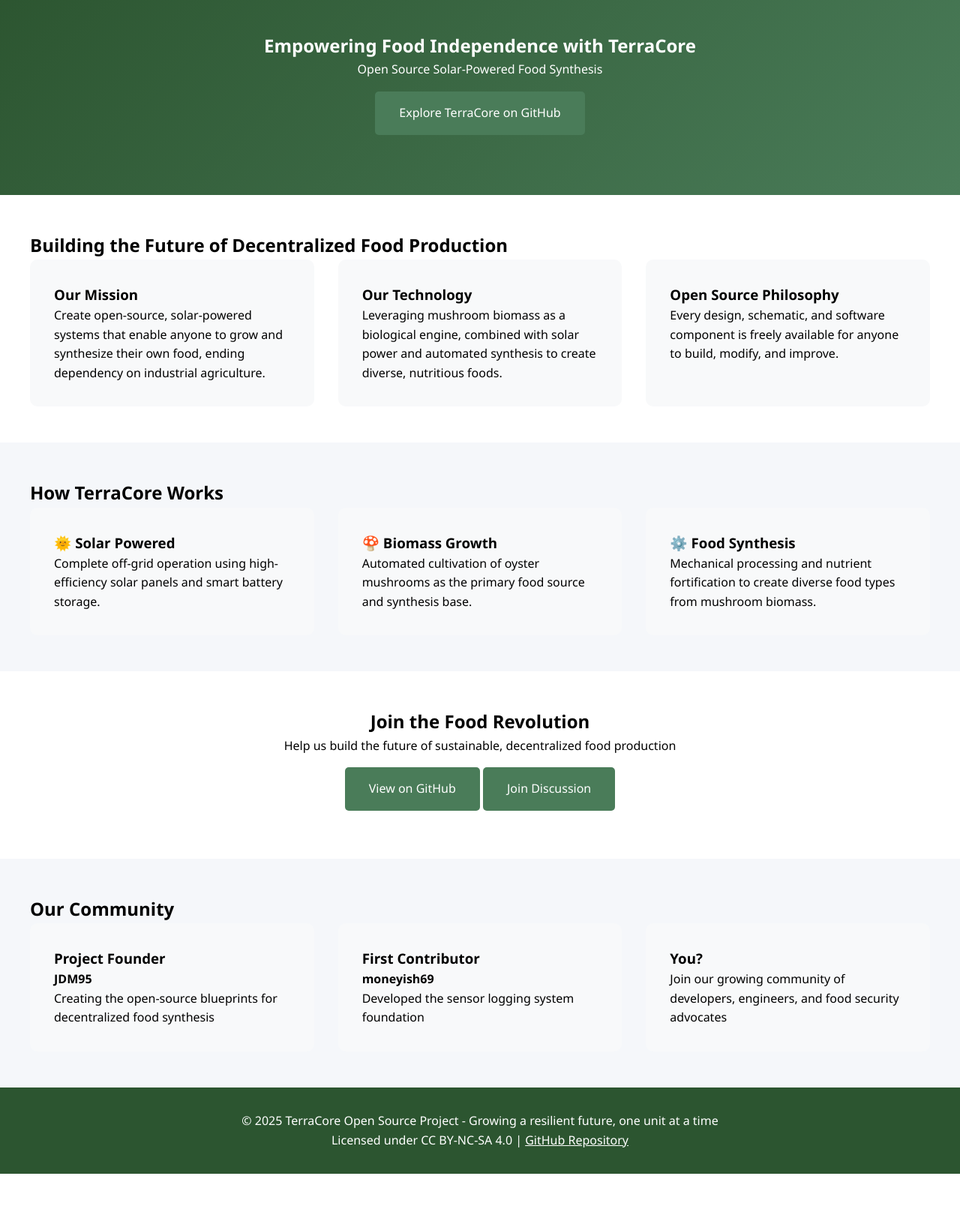
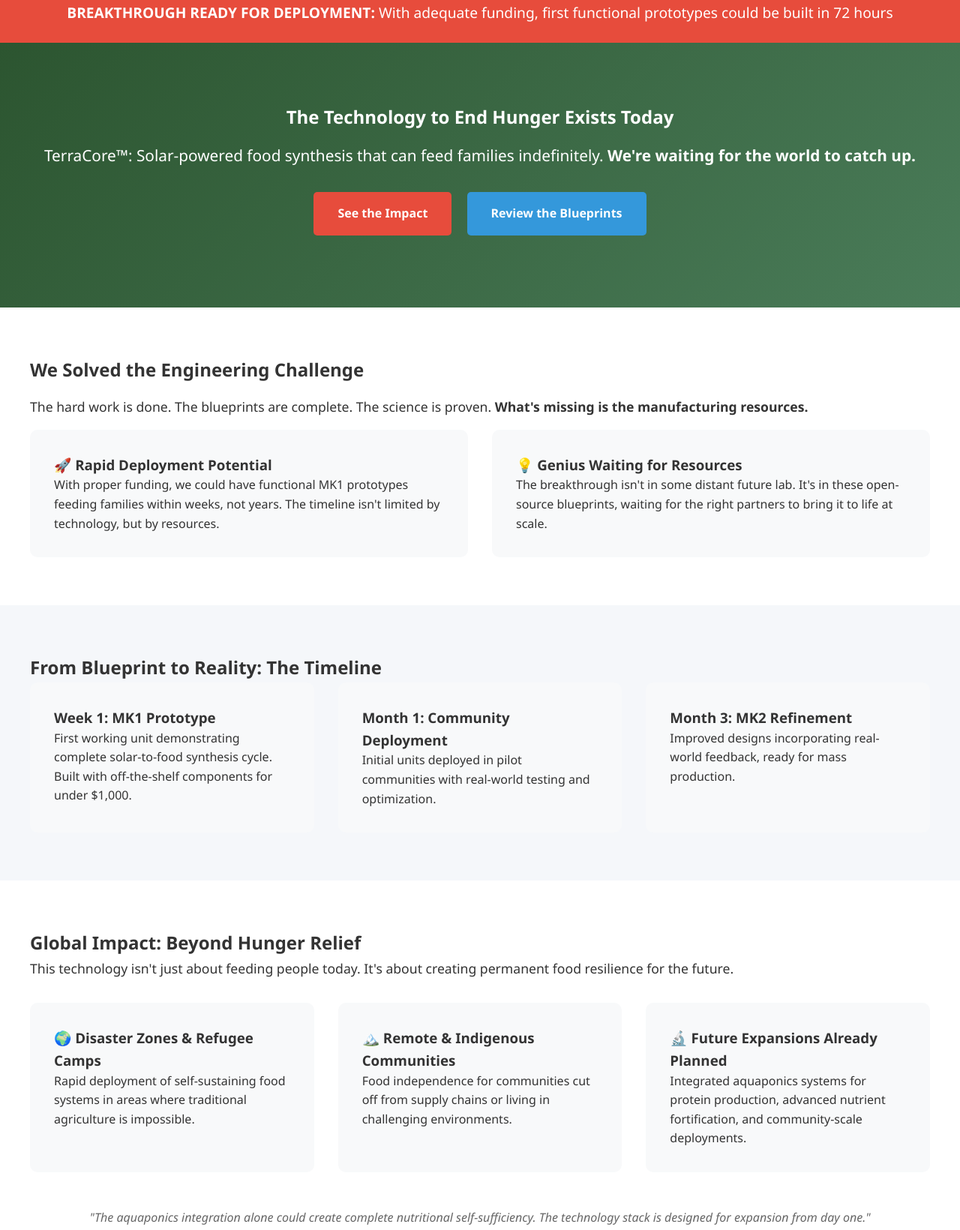
Before and after one commit to JDM95aus/OpenSource-TerraCore, a plain HTML site: page index.html in a window 1280 px wide. Shown: the part 22-1662 px from the top of the page at 75% size. Before the commit the page ends 1587 px from the top, so only its background shows below. Drawn offline with Linux system fonts and the light colour scheme.

Commit message:
Update index.html

```diff
--- a/index.html
+++ b/index.html
@@ -1,125 +1,184 @@
 <!DOCTYPE html>
 <html>
 <head>
-    <title>TerraCore Food Synthesizer - Open Source Solar Food Production</title>
+    <title>TerraCore™ - End Hunger With Solar-Powered Food Synthesis</title>
     <meta name="viewport" content="width=device-width, initial-scale=1.0">
     <style>
-        /* Your existing styles plus new section styles */
         * { margin: 0; padding: 0; box-sizing: border-box; }
-        body { font-family: 'Segoe UI', sans-serif; line-height: 1.6; }
+        body {
+            font-family: 'Segoe UI', system-ui, sans-serif;
+            line-height: 1.6;
+            color: #333;
+        }
 
         .hero {
-            background: linear-gradient(135deg, #2c5530, #4a7c59);
+            background: linear-gradient(135deg, #2c5530 0%, #4a7c59 100%);
             color: white;
-            padding: 4rem 2rem;
+            padding: 5rem 2rem;
             text-align: center;
         }
 
-        .section { padding: 3rem 2rem; }
+        .section { padding: 4rem 2rem; }
         .container { max-width: 1200px; margin: 0 auto; }
 
-        .features { display: grid; grid-template-columns: repeat(auto-fit, minmax(300px, 1fr)); gap: 2rem; }
+        .urgency-banner {
+            background: #e74c3c;
+            color: white;
+            padding: 1.5rem;
+            text-align: center;
+            font-size: 1.2rem;
+        }
+
+        .features { display: grid; gap: 2rem; }
         .feature-card { background: #f8f9fa; padding: 2rem; border-radius: 10px; }
 
         .btn {
             display: inline-block;
-            background: #4a7c59;
+            background: #e74c3c;
             color: white;
             padding: 1rem 2rem;
             text-decoration: none;
             border-radius: 5px;
-            margin: 1rem 0;
+            font-weight: bold;
+            margin: 1rem 0.5rem;
+            transition: transform 0.3s ease;
+        }
+
+        .btn:hover { transform: translateY(-2px); }
+
+        .testimonial { font-style: italic; color: #666; margin: 1rem 0; }
+
+        @media (min-width: 768px) {
+            .features { grid-template-columns: repeat(auto-fit, minmax(300px, 1fr)); }
         }
     </style>
 </head>
 <body>
+    <!-- Urgency Banner -->
+    <div class="urgency-banner">
+        <strong>BREAKTHROUGH READY FOR DEPLOYMENT:</strong> With adequate funding, first functional prototypes could be built in 72 hours
+    </div>
+
     <!-- Hero Section -->
     <section class="hero">
         <div class="container">
-            <h1>Empowering Food Independence with TerraCore</h1>
-            <p>Open Source Solar-Powered Food Synthesis</p>
-            <a href="https://github.com/JDM95aus/OpenSource-TerraCore" class="btn">Explore TerraCore on GitHub</a>
+            <h1>The Technology to End Hunger Exists Today</h1>
+            <p style="font-size: 1.3rem; margin: 1rem 0;">
+                TerraCore™: Solar-powered food synthesis that can feed families indefinitely.
+                <strong>We're waiting for the world to catch up.</strong>
+            </p>
+            <a href="#impact" class="btn">See the Impact</a>
+            <a href="https://github.com/JDM95aus/OpenSource-TerraCore" class="btn" style="background: #3498db;">Review the Blueprints</a>
         </div>
     </section>
 
-    <!-- Mission Section -->
+    <!-- The Problem -->
     <section class="section">
         <div class="container">
-            <h2>Building the Future of Decentralized Food Production</h2>
+            <h2>We Solved the Engineering Challenge</h2>
+            <p style="font-size: 1.1rem; margin: 1rem 0;">
+                The hard work is done. The blueprints are complete. The science is proven.
+                <strong>What's missing is the manufacturing resources.</strong>
+            </p>
+
             <div class="features">
                 <div class="feature-card">
-                    <h3>Our Mission</h3>
-                    <p>Create open-source, solar-powered systems that enable anyone to grow and synthesize their own food, ending dependency on industrial agriculture.</p>
+                    <h3>🚀 Rapid Deployment Potential</h3>
+                    <p>With proper funding, we could have functional MK1 prototypes feeding families within weeks, not years. The timeline isn't limited by technology, but by resources.</p>
                 </div>
+
                 <div class="feature-card">
-                    <h3>Our Technology</h3>
-                    <p>Leveraging mushroom biomass as a biological engine, combined with solar power and automated synthesis to create diverse, nutritious foods.</p>
-                </div>
-                <div class="feature-card">
-                    <h3>Open Source Philosophy</h3>
-                    <p>Every design, schematic, and software component is freely available for anyone to build, modify, and improve.</p>
+                    <h3>💡 Genius Waiting for Resources</h3>
+                    <p>The breakthrough isn't in some distant future lab. It's in these open-source blueprints, waiting for the right partners to bring it to life at scale.</p>
                 </div>
             </div>
         </div>
     </section>
 
-    <!-- How It Works -->
+    <!-- The Solution -->
     <section class="section" style="background: #f5f7fa;">
         <div class="container">
-            <h2>How TerraCore Works</h2>
+            <h2>From Blueprint to Reality: The Timeline</h2>
             <div class="features">
                 <div class="feature-card">
-                    <h3>🌞 Solar Powered</h3>
-                    <p>Complete off-grid operation using high-efficiency solar panels and smart battery storage.</p>
+                    <h3>Week 1: MK1 Prototype</h3>
+                    <p>First working unit demonstrating complete solar-to-food synthesis cycle. Built with off-the-shelf components for under $1,000.</p>
                 </div>
+
                 <div class="feature-card">
-                    <h3>🍄 Biomass Growth</h3>
-                    <p>Automated cultivation of oyster mushrooms as the primary food source and synthesis base.</p>
+                    <h3>Month 1: Community Deployment</h3>
+                    <p>Initial units deployed in pilot communities with real-world testing and optimization.</p>
                 </div>
+
                 <div class="feature-card">
-                    <h3>⚙️ Food Synthesis</h3>
-                    <p>Mechanical processing and nutrient fortification to create diverse food types from mushroom biomass.</p>
+                    <h3>Month 3: MK2 Refinement</h3>
+                    <p>Improved designs incorporating real-world feedback, ready for mass production.</p>
                 </div>
             </div>
         </div>
     </section>
 
-    <!-- Call to Action -->
-    <section class="section">
-        <div class="container" style="text-align: center;">
-            <h2>Join the Food Revolution</h2>
-            <p>Help us build the future of sustainable, decentralized food production</p>
-            <a href="https://github.com/JDM95aus/OpenSource-TerraCore" class="btn">View on GitHub</a>
-            <a href="https://github.com/JDM95aus/OpenSource-TerraCore/discussions" class="btn">Join Discussion</a>
-        </div>
-    </section>
+    <!-- Impact Section -->
+    <section id="impact" class="section">
+        <div class="container">
+            <h2>Global Impact: Beyond Hunger Relief</h2>
+            <p style="font-size: 1.1rem; margin-bottom: 2rem;">
+                This technology isn't just about feeding people today. It's about creating permanent food resilience for the future.
+            </p>
 
-    <!-- Real Contributors -->
-    <section class="section" style="background: #f5f7fa;">
-        <div class="container">
-            <h2>Our Community</h2>
             <div class="features">
                 <div class="feature-card">
-                    <h3>Project Founder</h3>
-                    <p><strong>JDM95</strong><br>Creating the open-source blueprints for decentralized food synthesis</p>
+                    <h3>🌍 Disaster Zones & Refugee Camps</h3>
+                    <p>Rapid deployment of self-sustaining food systems in areas where traditional agriculture is impossible.</p>
                 </div>
+
                 <div class="feature-card">
-                    <h3>First Contributor</h3>
-                    <p><strong>moneyish69</strong><br>Developed the sensor logging system foundation</p>
+                    <h3>🏔️ Remote & Indigenous Communities</h3>
+                    <p>Food independence for communities cut off from supply chains or living in challenging environments.</p>
                 </div>
+
                 <div class="feature-card">
-                    <h3>You?</h3>
-                    <p>Join our growing community of developers, engineers, and food security advocates</p>
+                    <h3>🔬 Future Expansions Already Planned</h3>
+                    <p>Integrated aquaponics systems for protein production, advanced nutrient fortification, and community-scale deployments.</p>
                 </div>
+            </div>
+
+            <div style="text-align: center; margin-top: 3rem;">
+                <p class="testimonial">
+                    "The aquaponics integration alone could create complete nutritional self-sufficiency.
+                    The technology stack is designed for expansion from day one."
+                </p>
             </div>
         </div>
     </section>
 
+    <!-- Call to Action -->
+    <section class="section" style="background: #2c5530; color: white;">
+        <div class="container" style="text-align: center;">
+            <h2>The Bottleneck Isn't Technology. It's Investment.</h2>
+            <p style="font-size: 1.2rem; margin: 1rem 0;">
+                We have the blueprints. We have the capability. What we need are partners who see the same urgent potential.
+            </p>
+
+            <div style="margin: 2rem 0;">
+                <a href="https://github.com/JDM95aus/OpenSource-TerraCore" class="btn" style="background: #e74c3c;">
+                    Review the Complete Technical Specifications
+                </a>
+                <a href="https://github.com/JDM95aus/OpenSource-TerraCore/discussions" class="btn" style="background: #3498db;">
+                    Join the Movement
+                </a>
+            </div>
+
+            <p><strong>For serious investors and humanitarian organizations:</strong> Direct inquiries about rapid prototyping and deployment partnerships.</p>
+        </div>
+    </section>
+
     <!-- Footer -->
-    <footer style="background: #2c5530; color: white; padding: 2rem; text-align: center;">
+    <footer style="background: #1a1a1a; color: white; padding: 2rem; text-align: center;">
         <div class="container">
-            <p>© 2025 TerraCore Open Source Project - Growing a resilient future, one unit at a time</p>
-            <p>Licensed under CC BY-NC-SA 4.0 | <a href="https://github.com/JDM95aus/OpenSource-TerraCore" style="color: white;">GitHub Repository</a></p>
+            <p>TerraCore™ is a common law trademark representing the open-source solar food synthesis project.</p>
+            <p>Unauthorized commercial use prohibited. © 2025 TerraCore Project</p>
+            <p>This isn't a dream. It's a blueprint waiting for builders.</p>
         </div>
     </footer>
 </body>
```
